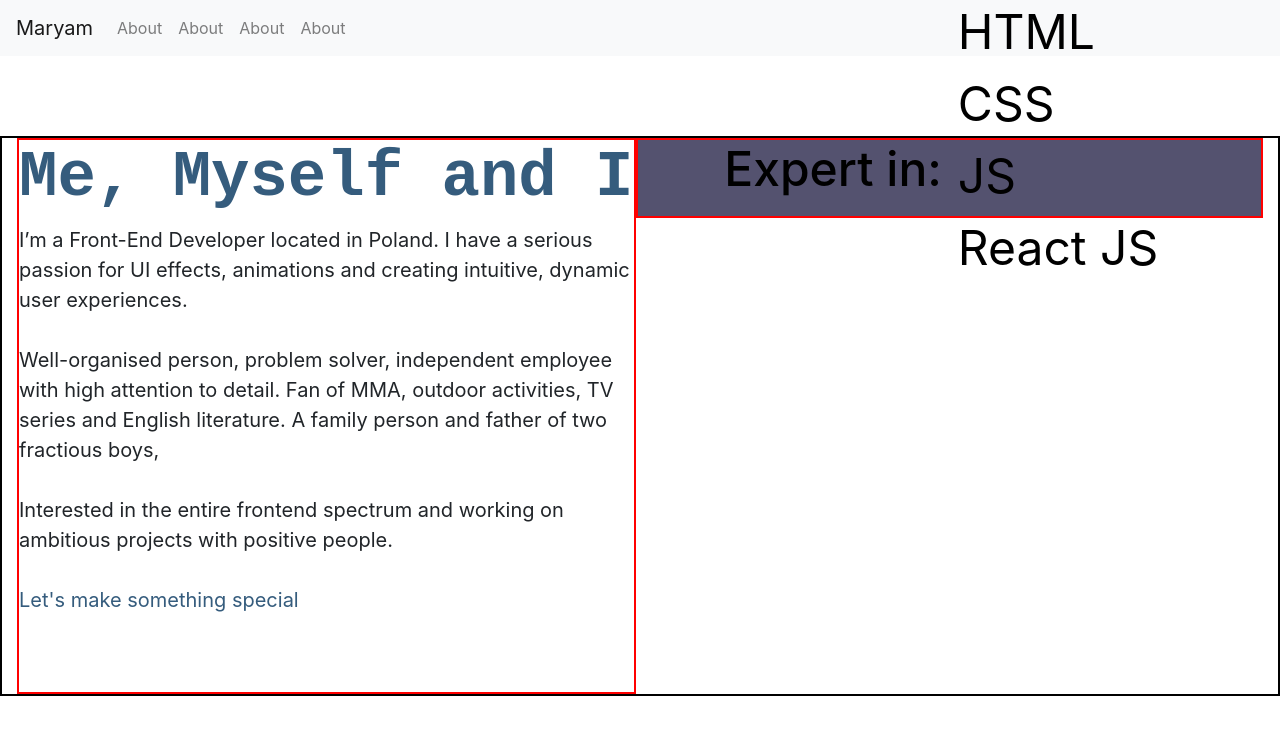
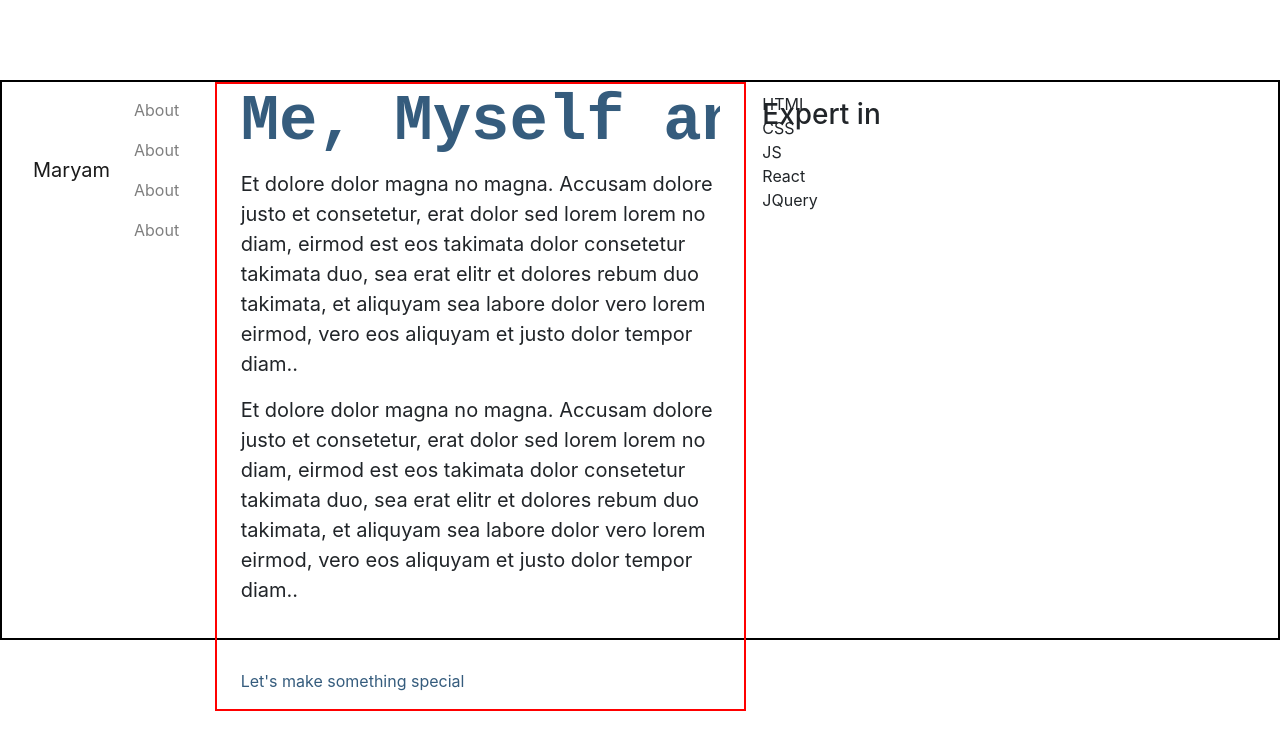
Before and after one commit to mareyam/maryam-naveed-cv-quiz1, a plain HTML site: page index.html in a window 1280 px wide. Drawn offline with nearby package versions, Linux system fonts and the light colour scheme.

Commit message:
Update index.html

```diff
--- a/index.html
+++ b/index.html
@@ -15,7 +15,9 @@
     crossorigin="anonymous">
 </head>
 <body>
-            <nav class="navbar bg-light navbar-light navbar-expand-md">
+
+
+                    <!-- <nav class=" navbar bg-light navbar-light navbar-expand-md">
                     <a href="#" class="navbar-brand ">Maryam</a>
                     <button class="navbar-toggler" data-toggle="collapse"  data-target="#navbarMenu">
                         <span class="navbar-toggler-icon"></span>
@@ -36,56 +38,18 @@
                             </li>
                         </ul>
                     </div>
-            </nav>
+                </nav> -->
                 <div class="container-fluid">
-                <div class="aboutMe">
-                    <h1>Me, Myself and I</h1>
-                    <p>
-                        I’m a Front-End Developer located in Poland. I have a serious passion for UI effects, animations and creating intuitive, dynamic user experiences.
-                        </br></br>Well-organised person, problem solver, independent employee with high attention to detail. Fan of MMA, outdoor activities, TV series and English literature. A family person and father of two fractious boys,
-                        </br></br> Interested in the entire frontend spectrum and working on ambitious projects with positive people.
-                        </br></br><a href="#" class="aboutMeHref">Let's make something special</a>
-                    </p>
-                </div>
-
-                <div class="skillsAndAnimation justify-content-center" >
-                    <div class="animation">
-                        <h3>Expert in: </h3>
-                    </div>
-                    <div class="skills px-3">
-                        <span>HTML</span>
-                        <span>CSS</span>
-                        <span>JS</span>
-                        <span>React JS</span>
-                    </div>
-                </div>
-
-            </div>
-            <section class="cd-intro">
-
-             <!-- cd-intro -->
-
-            <!-- mr-auto -->
-
-</body>
-<script src="https://code.jquery.com/jquery-3.2.1.slim.min.js" integrity="sha384-KJ3o2DKtIkvYIK3UENzmM7KCkRr/rE9/Qpg6aAZGJwFDMVNA/GpGFF93hXpG5KkN"
-crossorigin="anonymous"></script>
-<script src="https://cdnjs.cloudflare.com/ajax/libs/popper.js/1.12.9/umd/popper.min.js" integrity="sha384-ApNbgh9B+Y1QKtv3Rn7W3mgPxhU9K/ScQsAP7hUibX39j7fakFPskvXusvfa0b4Q"
-crossorigin="anonymous"></script>
-<script src="https://maxcdn.bootstrapcdn.com/bootstrap/4.0.0/js/bootstrap.min.js" integrity="sha384-JZR6Spejh4U02d8jOt6vLEHfe/JQGiRRSQQxSfFWpi1MquVdAyjUar5+76PVCmYl"
-crossorigin="anonymous"></script>
-
-</html>
-
-
-
-<!-- <nav class="nav-side-menu bg-light navbar-expand-md navbar-light">
-    <a href="#" class="navbar-brand">Mryam</a>
-    <button class="navbar-toggler" data-toggle="collapse" data-target="#navbarMenu">
-        <span class="navbar-toggler-icon" ></span>
+                    <div class="row">
+                    <div class="col-md-2 col-xs" id="sidenavbar">
+                        <nav class=" navbar navbar-light navbar-expand-md">
+                            <a href="#" class="navbar-brand ">Maryam</a>
+                            <button class="navbar-toggler" data-toggle="collapse"  data-target="#navbarMenu">
+                                <span class="navbar-toggler-icon"></span>
                             </button>
-    <div class="collapse navbar-collapse" id="navbarMenu">
+                        <div class="collapse navbar-collapse " id="navbarMenu">
                             <ul class="navbar-nav">
+                                <div class="sidenavbarList">
                                     <li class="nav-item">
                                         <a href="#" class="nav-link">About</a>
                                     </li>
@@ -98,17 +62,44 @@ crossorigin="anonymous"></script>
                                     <li class="nav-item">
                                         <a href="#" class="nav-link">About</a>
                                     </li>
+                                </div>
                             </ul>
                         </div>
-</nav> -->
+                        </nav>
+                    </div>
+                    <div class="col-md-5 col-xs-12 px-4 aboutMe">
+                        <h1>Me, Myself and I</h1>
+                        <p>
+                           Et dolore dolor magna no magna. Accusam dolore justo et consetetur, erat dolor sed lorem lorem no diam, eirmod est eos takimata dolor consetetur takimata duo, sea erat elitr et dolores rebum duo takimata, et aliquyam sea labore dolor vero lorem eirmod, vero eos aliquyam et justo dolor tempor diam..</p>
+                           <p>
+                            Et dolore dolor magna no magna. Accusam dolore justo et consetetur, erat dolor sed lorem lorem no diam, eirmod est eos takimata dolor consetetur takimata duo, sea erat elitr et dolores rebum duo takimata, et aliquyam sea labore dolor vero lorem eirmod, vero eos aliquyam et justo dolor tempor diam..</p>
 
-<!--
-<h1 class="cd-headline rotate-1">
-    <span>My favourite food is</span>
-    <span class="cd-words-wrapper">
-       <b class="is-visible">pizza</b>
-       <b>sushi</b>
-       <b>steak</b>
-    </span>
- </h1>
-</section>  -->
+                            </br></br><a href="#" class="aboutMeHref">Let's make something special</a>
+                        </p>
+                    </div>
+
+
+                        <div class="col-md-5 col-sm p-3 wrapper">
+                            <h3>Expert in</h3>
+                            <div class="words">
+                                <span>HTML</span>
+                                <span>CSS</span>
+                                <span>JS</span>
+                                <span>React</span>
+                                <span>JQuery</span>
+                            </div>
+                        </div>
+                   </div>
+                </div>
+
+
+
+</body>
+<script src="https://code.jquery.com/jquery-3.2.1.slim.min.js" integrity="sha384-KJ3o2DKtIkvYIK3UENzmM7KCkRr/rE9/Qpg6aAZGJwFDMVNA/GpGFF93hXpG5KkN"
+crossorigin="anonymous"></script>
+<script src="https://cdnjs.cloudflare.com/ajax/libs/popper.js/1.12.9/umd/popper.min.js" integrity="sha384-ApNbgh9B+Y1QKtv3Rn7W3mgPxhU9K/ScQsAP7hUibX39j7fakFPskvXusvfa0b4Q"
+crossorigin="anonymous"></script>
+<script src="https://maxcdn.bootstrapcdn.com/bootstrap/4.0.0/js/bootstrap.min.js" integrity="sha384-JZR6Spejh4U02d8jOt6vLEHfe/JQGiRRSQQxSfFWpi1MquVdAyjUar5+76PVCmYl"
+crossorigin="anonymous"></script>
+
+</html>
```
Lines whose indentation alone changed are shown as unchanged.
